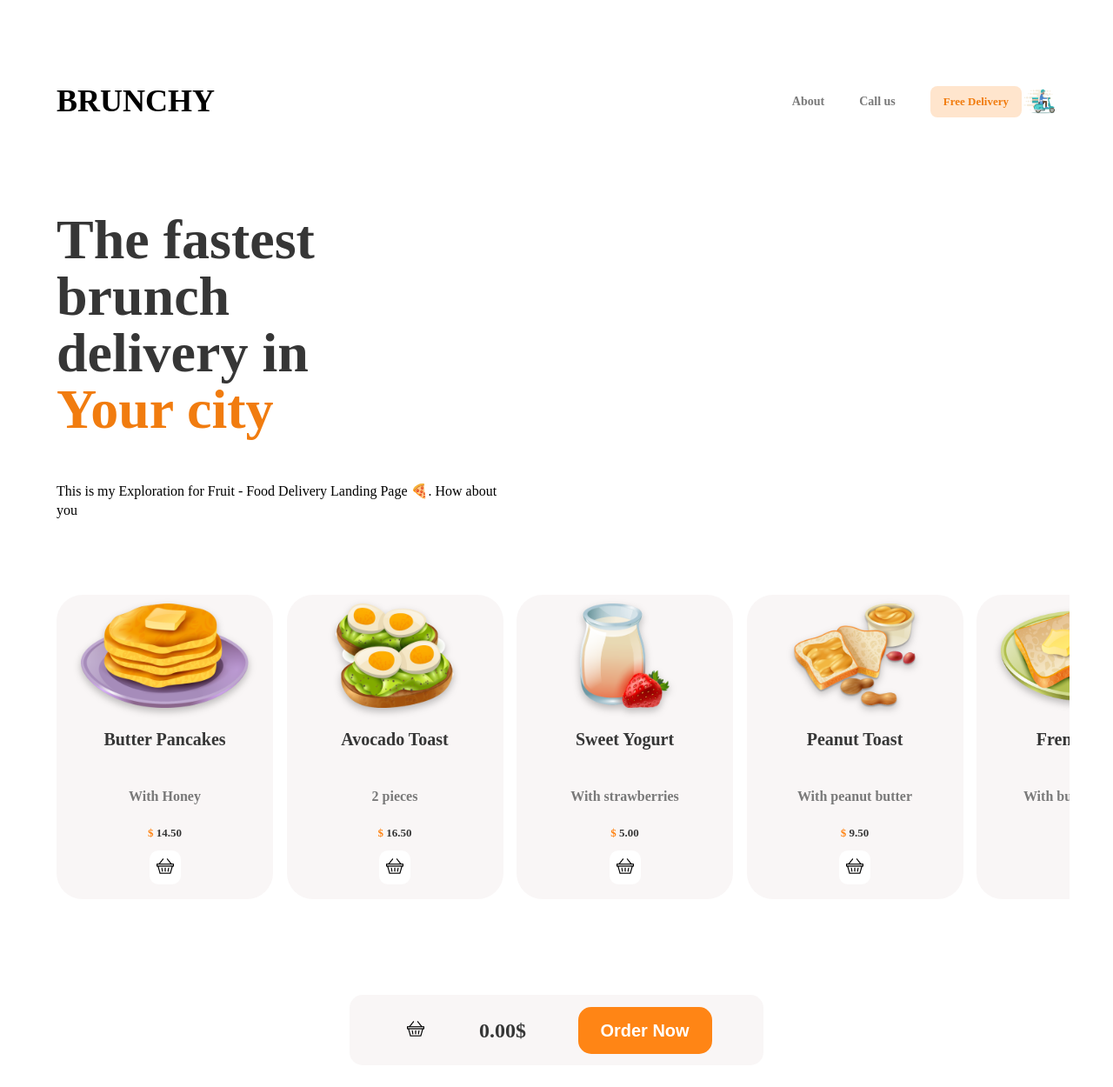
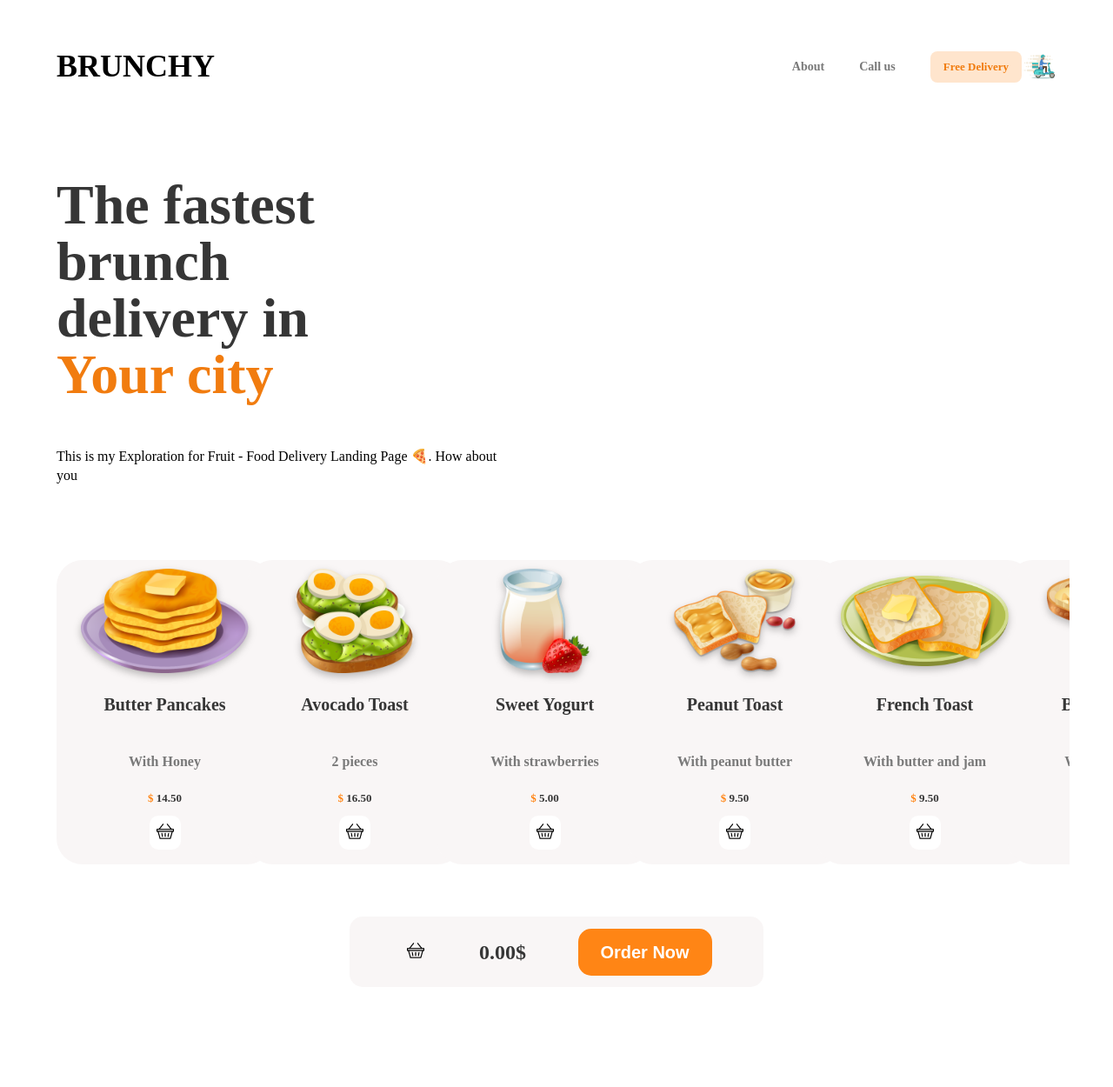
Before and after one commit to iskren97/Brunchy-Delivery-App, a React (Create React App) app: page / in a window 1280 px wide. Shown: the top 1250 px of the page at 87% size. After the commit the page ends 1185 px from the top, so only its background shows below. Built offline with nearby package versions, Linux system fonts and the light colour scheme; the HTML template or start-up script is replaced by a standard one.

Commit message:
fix: additional style improvements

```diff
--- a/src/components/Header/Header.module.css
+++ b/src/components/Header/Header.module.css
@@ -15,7 +15,7 @@
   justify-content: space-between;
   align-items: center;
   padding: 10px 15px 10px 15px;
-  margin: 50px;
+  margin: 10px 50px 50px 50px;
 }
 
 .ul {
--- a/src/components/Main/Main.module.css
+++ b/src/components/Main/Main.module.css
@@ -40,7 +40,7 @@
 .mediaScroll {
   display: grid;
   grid-auto-flow: column;
-  grid-auto-columns: 23%;
+  grid-auto-columns: 19%;
   padding: 10px 15px 10px 15px;
   margin: 50px;
   overflow-x: auto;
--- a/src/components/Order/Order.module.css
+++ b/src/components/Order/Order.module.css
@@ -1,7 +1,7 @@
 .orderContainer {
   width: 476px;
   height: 81px;
-  margin: 100px;
+  margin: 50px;
   background: #f9f6f6;
   border-radius: 15px;
   display: flex;
```
